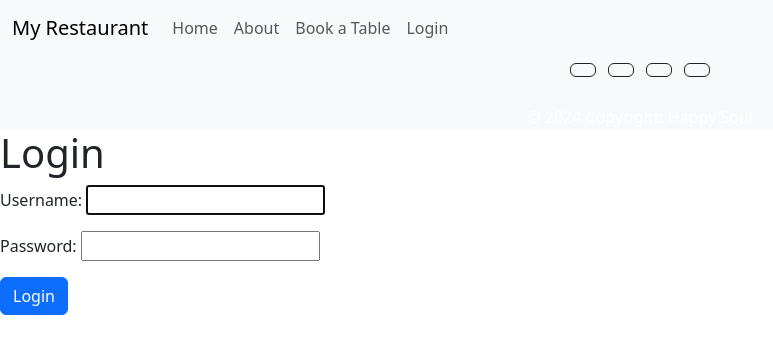
After one commit to Sammy92dec/boky-pp4, a Django app: page /accounts/login/ in a window 1280 px wide. The commit adds this page. Shown: the top 354 px of the page, without its empty margins (0-773 px from the left). Run offline with Django 4.2, Linux system fonts and the light colour scheme.

Commit message:
feat:Add authentication where a user can login and out

```diff
--- a/bok_pro/settings.py
+++ b/bok_pro/settings.py
@@ -142,4 +142,8 @@ STATIC_ROOT = os.path.join(BASE_DIR, 'staticfiles')
 # Default primary key field type
 # https://docs.djangoproject.com/en/4.2/ref/settings/#default-auto-field
 
+# Redirect URLs for authentication
+LOGIN_REDIRECT_URL = '/'
+LOGOUT_REDIRECT_URL = '/'
+
 DEFAULT_AUTO_FIELD = 'django.db.models.BigAutoField'
--- a/bok_pro/urls.py
+++ b/bok_pro/urls.py
@@ -28,5 +28,6 @@ urlpatterns = [
     path('userpage/',user_views.user, name='user'),
     path('booking/', booking_views.booking, name='booking'),  # Routes to booking_app
     path('admin/', admin.site.urls),
+     path('accounts/', include('django.contrib.auth.urls')),  # Login/Logout
     path('summernote/', include('django_summernote.urls')),
 ]
--- a/templates/base.html
+++ b/templates/base.html
@@ -33,12 +33,23 @@
                     <li class="nav-item">
                         <a class="nav-link" href="{% url 'home' %}">Home</a>
                     </li>
+
                     <li class="nav-item">
                         <a class="nav-link" href="{% url 'about' %}">About</a>
                     </li>
                     <li class="nav-item">
                         <a class="nav-link" href="{% url 'booking' %}">Book a Table</a>
                     </li>
+                    {% if user.is_authenticated %}
+                    <li class="nav-item">
+                        <a class="nav-link" href="{% url 'logout' %}">Logout</a>
+                    </li>
+                    <li class="nav-item nav-link" >Welcome, {{ user.username }}</li>
+                    {% else %}
+                    <li class="nav-item">
+                        <a class="nav-link" href="{% url 'login' %}">Login</a>
+                    </li>
+                    {% endif %}
                 </ul>
             </div>
         </div>
--- /dev/null
+++ b/templates/registration/login.html
@@ -0,0 +1,15 @@
+{% extends "base.html" %}
+
+{% block title %}Login{% endblock %}
+
+{% block content %}
+<h1>Login</h1>
+<form method="post">
+    {% csrf_token %}
+    {{ form.as_p }}
+    <button type="submit" class="btn btn-primary">Login</button>
+</form>
+{% if next %}
+<p>You were trying to access: {{ next }}</p>
+{% endif %}
+{% endblock %}
```
Also changed, not shown: templates/registration/logout.html (added, +9 -0 lines).
